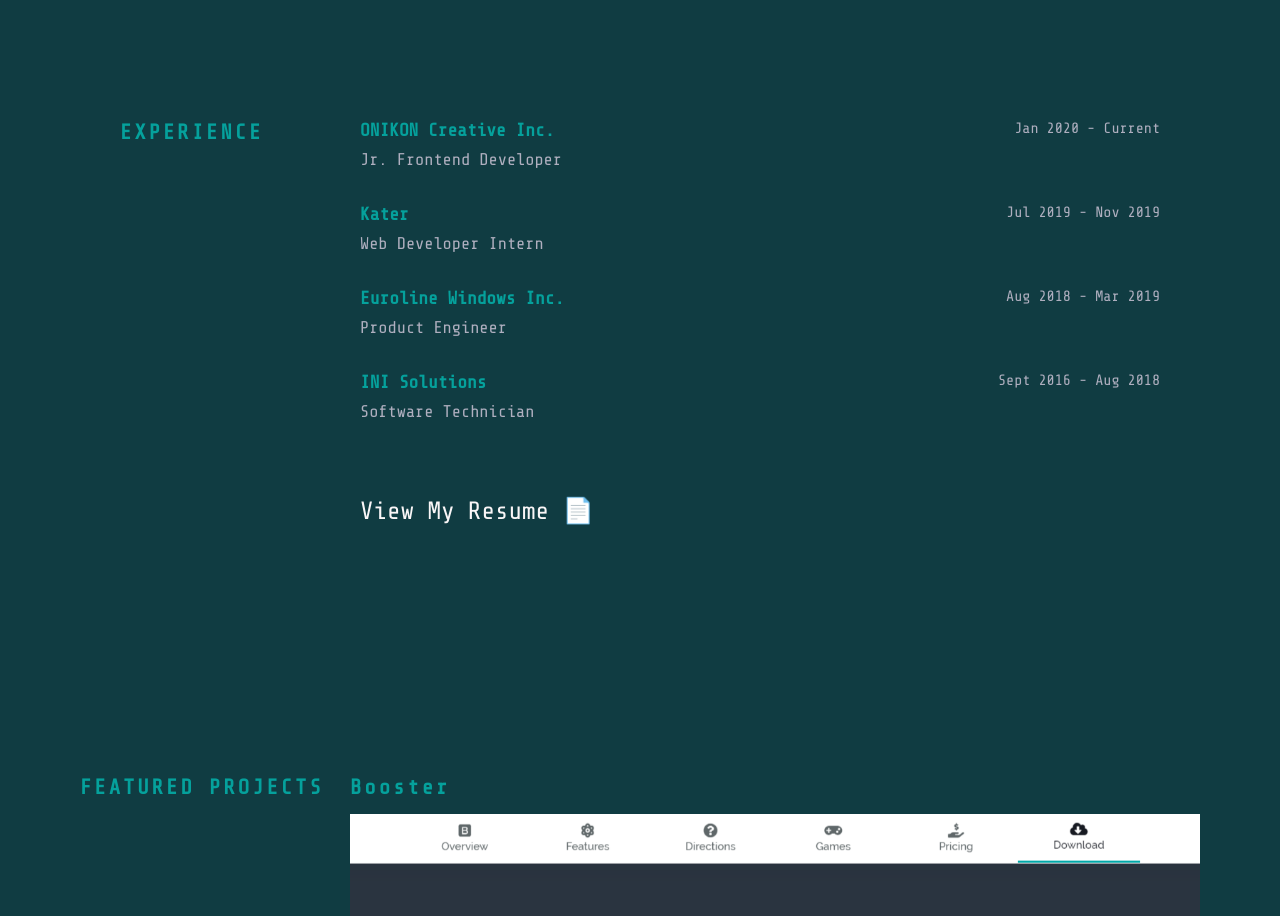
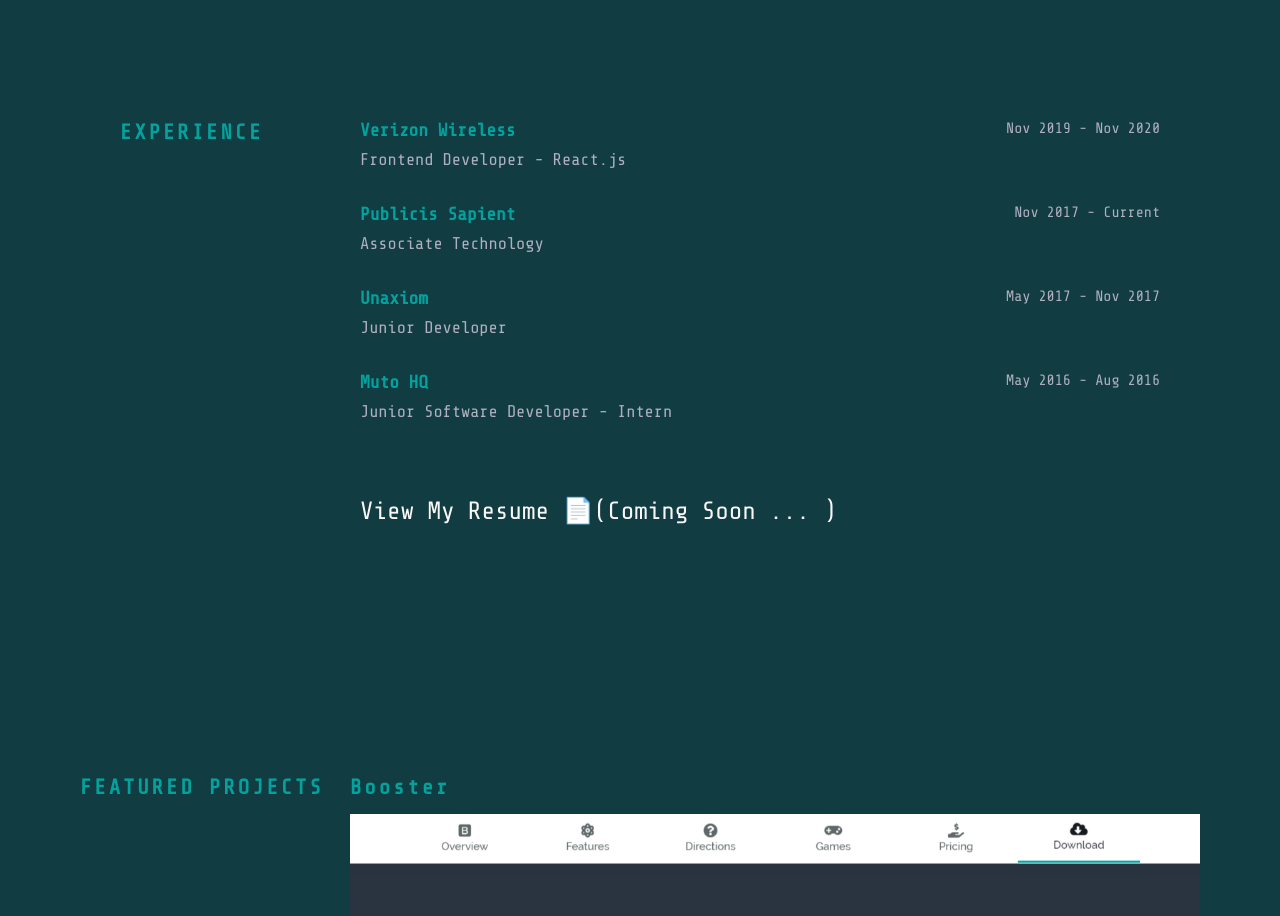
Before and after one commit to prabhjotsumman/portfolio, a React (Create React App) app: page / in a window 1280 px wide. Shown: the part 1940-2856 px from the top of the page. Built offline with nearby package versions, Linux system fonts and the light colour scheme.

Commit message:
Expirences updated

```diff
--- a/src/Constants/Constants.js
+++ b/src/Constants/Constants.js
@@ -62,6 +62,35 @@
     ],
     DESIGNS: ["Typography", "User Testing", "User Research", "Wireframing"],
   },
+  EXPERIENCES: {
+    COMPANIES: [
+      {
+        name: "Verizon Wireless",
+        title: "Frontend Developer - React.js ",
+        period: "Nov 2019 - Nov 2020",
+        link: "https://www.verizonwireless.com/",
+      },
+      {
+        name: "Publicis Sapient",
+        title: "Associate Technology",
+        period: "Nov 2017 - Current",
+        link: "https://www.publicissapient.com/",
+      },
+      {
+        name: "Unaxiom",
+        title: "Junior Developer",
+        period: "May 2017 - Nov 2017",
+        link:
+          "https://www.zaubacorp.com/company/UNAXIOM-TECHNOLOGIES-PRIVATE-LIMITED/U74999TG2016PTC113475",
+      },
+      {
+        name: "Muto HQ",
+        title: "Junior Software Developer - Intern",
+        period: "May 2016 - Aug 2016",
+        link: "",
+      },
+    ],
+  },
 };
 
 export default CONSTANTS;
--- a/src/components/Experience.js
+++ b/src/components/Experience.js
@@ -7,7 +7,7 @@
     <div className="Experience-Container">
       <div>
         <p className="Company-Name">
-          <a href={link} target="_blank">
+          <a href={link} rel="noopener noreferrer" target="_blank">
             {name}
           </a>
         </p>
--- a/src/components/Experiences.js
+++ b/src/components/Experiences.js
@@ -3,6 +3,8 @@
 import { useSpring, animated } from "react-spring";
 import TrackVisibility from "react-on-screen";
 
+import CQ from "../Constants/Constants";
+import Resume from "./Resume";
 import "../css/experiences/experiences.css";
 
 function Experiences() {
@@ -28,40 +30,15 @@
         </animated.div>
 
         <animated.div style={bottomProps} className="Experiences-Container">
-          <Experience
-            name="ONIKON Creative Inc."
-            title="Jr. Frontend Developer"
-            period="Jan 2020 - Current"
-            link="https://onikon.com/"
-          />
-          <Experience
-            name="Kater"
-            title="Web Developer Intern"
-            period="Jul 2019 - Nov 2019"
-            link="https://www.kater.com/"
-          />
-          <Experience
-            name="Euroline Windows Inc."
-            title="Product Engineer"
-            period="Aug 2018 - Mar 2019"
-            link="https://euroline-windows.com/"
-          />
-          <Experience
-            name="INI Solutions"
-            title="Software Technician"
-            period="Sept 2016 - Aug 2018"
-            link="http://www.inipos.com/"
-          />
-          <a
-            className="Resume-Link"
-            href="https://resume.creddle.io/resume/2x8ao7cjdbn"
-            target="_blank"
-          >
-            View My Resume{" "}
-            <span className="Resume" role="img">
-              📄
-            </span>
-          </a>
+          {CQ.EXPERIENCES.COMPANIES.map((company) => (
+            <Experience
+              name={company.name}
+              title={company.title}
+              period={company.period}
+              link={company.link}
+            />
+          ))}
+          <Resume />
         </animated.div>
       </div>
     );
--- /dev/null
+++ b/src/components/Resume.js
@@ -0,0 +1,21 @@
+import React from "react";
+
+const Resume = () => {
+  return (
+    <p
+      className="Resume-Link"
+    //   href="http://"
+    //   href="https://resume.creddle.io/resume/2x8ao7cjdbn"
+    //   rel="noopener noreferrer"
+    //   target="_blank"
+    >
+      View My Resume{" "}
+      <span className="Resume" role="img" aria-label="view my resume">
+        📄
+      </span>
+      (Coming Soon ... )
+    </p>
+  );
+};
+
+export default Resume;
```
